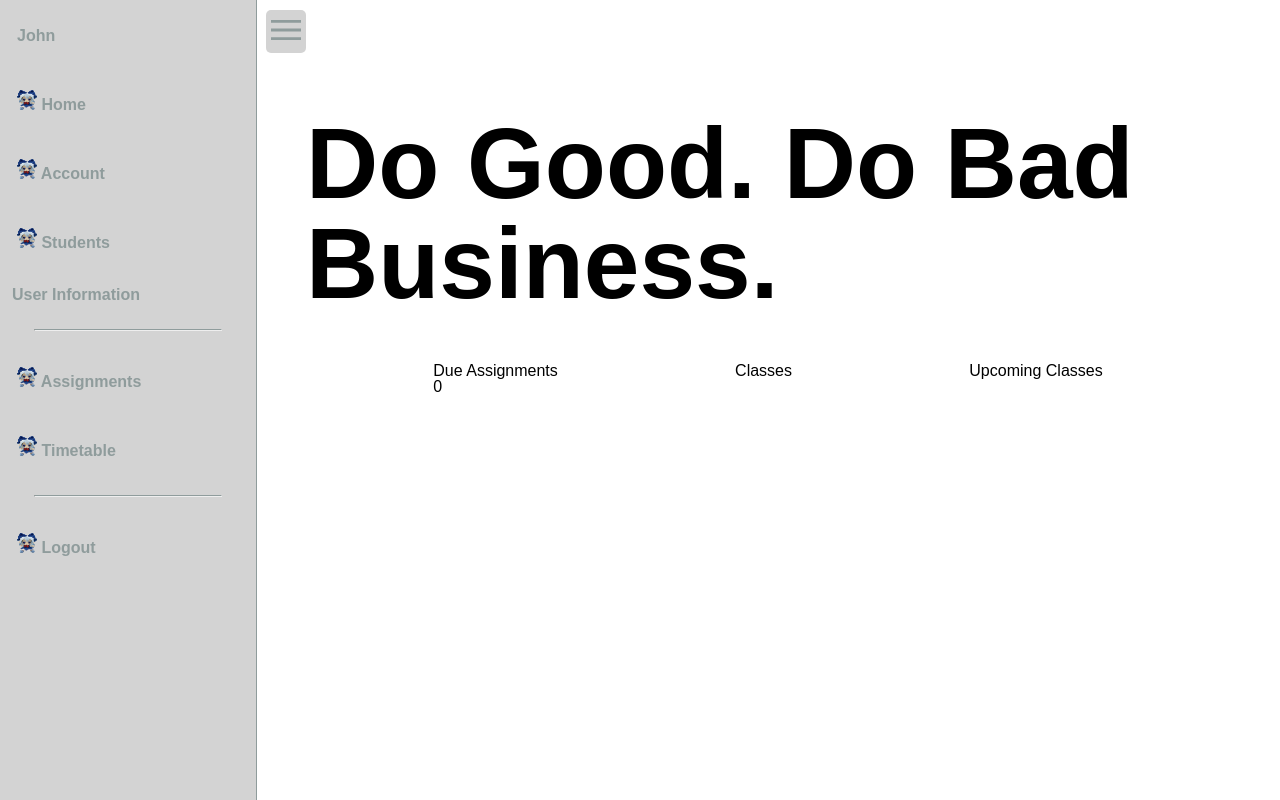
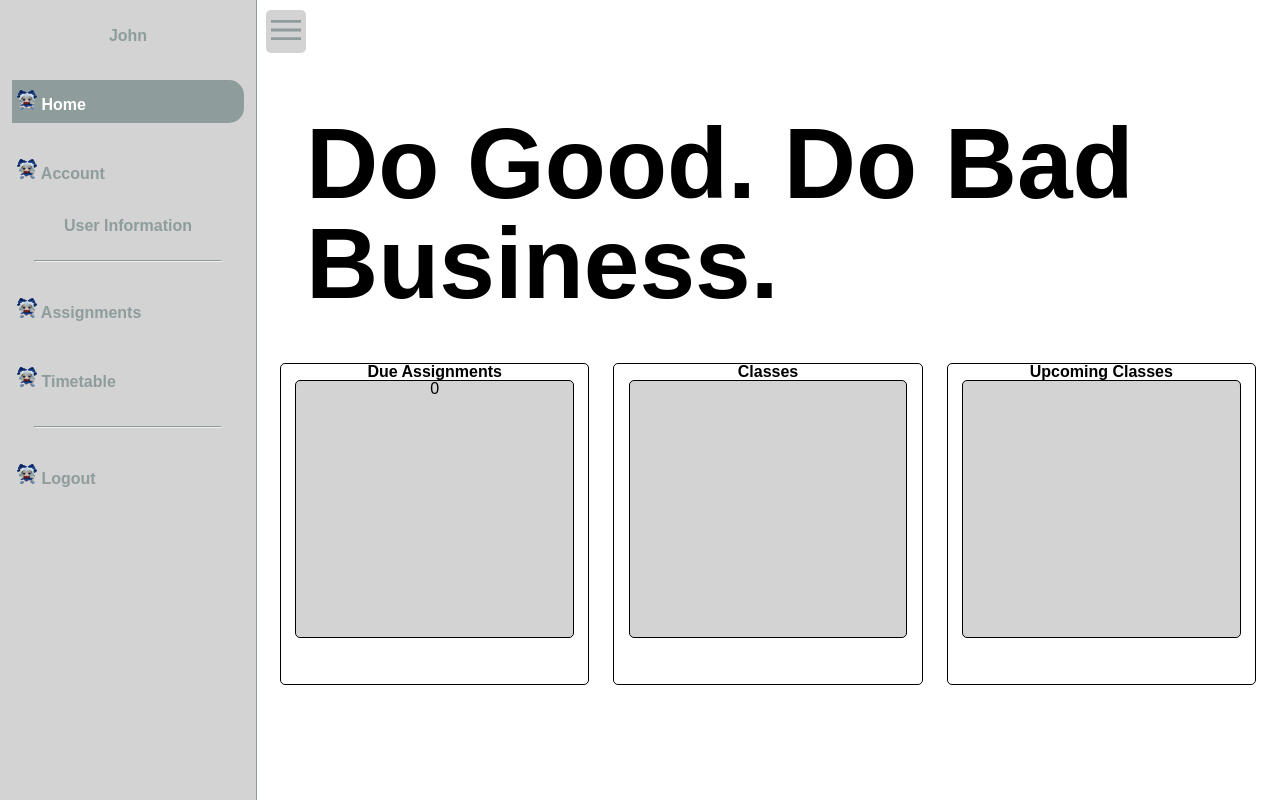
Before and after one commit to whishasha/g2g-py, a Flask app: page /user/home in a window 1280 px wide. Run offline with Flask 3, Linux system fonts and the light colour scheme; a user stored in the database is signed in; data comes from the database, SQL or seed files in the repository; data that the repository does not hold is empty; some libraries are stand-ins or nearby versions.

Commit message:
user stying
added active tabs on sidebar

added blocked colours on home page

```diff
--- a/static/css/g2gstylesheet.css
+++ b/static/css/g2gstylesheet.css
@@ -100,14 +100,23 @@ li a {
   text-decoration: none;
   padding: 10px 5px;
   color:var(--textbar);
+  border-top-right-radius: 15px;
+  border-bottom-right-radius: 15px;
 }
 
 /* Change the link color on hover */
 li a:hover {
   background-color: var(--accentbar);
+
   transition: 0.3s;
   color: var(--accentalt);
 }
+
+.active a{ /*for selected tabs */
+  background-color: var(--accentbar);
+  color: var(--accentalt);
+}
+
 
 hr {
     width:100%;
--- a/templates/user_account.html
+++ b/templates/user_account.html
@@ -160,6 +160,10 @@
 
 {% block js %}
 {{super()}}
+<script>
+    const sidebarItems = document.querySelector('#topbar').getElementsByTagName('li');
+    sidebarItems[2].classList.toggle('active');
+</script>
 {% endblock %}
 
 </body>
--- a/templates/user_assignments.html
+++ b/templates/user_assignments.html
@@ -329,6 +329,11 @@
 {% block js %}
 {{super()}}
 <script>
+    const sidebarItems = document.querySelector('#topbar').getElementsByTagName('li');
+    sidebarItems[6].classList.toggle('active');
+</script>
+<script>
+
     const dueAssignmentsEl = document.getElementById('dueAssignments');
     const completedAssignmentsEl = document.getElementById('completedAssignments');
     const unmarkedAssignmentsEl = document.getElementById('unmarkedAssignments');
--- a/templates/user_home.html
+++ b/templates/user_home.html
@@ -12,7 +12,36 @@
                 justify-content: space-evenly;
                 flex-direction: row;
             }
-        </style>
+            #main {
+                min-height: 100vh;
+            }
+            .section {
+                border: 1px solid black;
+                border-radius: 5px;
+
+                min-width: 30%;
+                text-align: center;
+                height: 40vh;
+            }
+            .section h1 {
+                font-weight: bold;
+            }
+
+            .scroll {
+                margin-left: auto;
+                margin-right: auto;
+;
+                scrollbar-width: 2px;
+
+                height: 80%;
+
+                width: 90%;
+                border: 1px solid black;
+                border-radius: 5px;
+
+                background-color: var(--bgbar);
+            }
+    </style>
     {% endblock %}
     {%endblock%}
 </head>
@@ -31,12 +60,12 @@
         <h1 style="padding: 50px;font-weight: bold;font-size: 100px;">Do Good. Do Bad Business.</h1>
 
         <div id="wrapper">
-            <div id="dueAssignments">
+            <div class="section">
                 <h1>Due Assignments</h1>
                 <!--show number of due assignments-->
                 <!--show title of due assignment + duedate-->
-                <p>{{ assignmentDetails|length }}</p>
-                <div id="assignmentWrapper">
+                <div class="scroll">
+                    <p>{{ assignmentDetails|length }}</p>
                     {% for assignment in assignmentDetails %} <!--not sure if this work :/-->
                         <div class="assignment">
                             <div class="title">{{assignment[1]}}</div>
@@ -47,9 +76,9 @@
                 </div>
 
             </div>
-            <div id="classes">
+            <div class="section">
                 <h1>Classes</h1> <!--show the classes the user is enrolled in-->
-                <div id="displayClasses">
+                <div class="scroll">
                     <ul>
                         {% if enrolledClasses[0] == 1 %} <!--untested :)-->
                         <li>English</li>
@@ -61,9 +90,9 @@
                     </ul>
                 </div>
             </div>
-            <div id="dates">
+            <div class="section">
                 <h1>Upcoming Classes</h1> <!--show upcoming classes-->
-                <div id="upcomingClasses">
+                <div class="scroll">
                     {% for class in classDates %}
                     <div class="class">
                         <div class="classdate">{{class[0]}}</div>
@@ -81,6 +110,10 @@
 
 {% block js %}
 {{super()}}
+<script>
+        const sidebarItems = document.querySelector('#topbar').getElementsByTagName('li');
+        sidebarItems[1].classList.toggle('active'); //toggling home tab
+</script>
 {% endblock %}
 
 </body>
--- a/templates/user_template.html
+++ b/templates/user_template.html
@@ -23,13 +23,13 @@
     <nav>
         {%block topbar%}
         <ul id="topbar">
-            <li><a href="/user/home">{{current_user.username}}</a></li>
+            <li style="text-align: center;"><a href="/user/home">{{current_user.username}}</a></li>
             <li><a href="/user/home"><img src="{{url_for('static', filename='assets/fumo.svg')}}" width="20px" height="20px"> Home</a></li>
             <li><a href="/user/account"><img src="{{url_for('static', filename='assets/fumo.svg')}}" width="20px" height="20px"> Account</a></li>
-            {% if current_user.is_tutor %}
+            <!-- {% if current_user.is_tutor %}
             <li><a href="/user/tutee"><img src="{{url_for('static', filename='assets/fumo.svg')}}" width="20px" height="20px"> Students</a></li>
-            {% endif %}
-            <li>User Information</li>
+            {% endif %} -->
+            <li style="text-align: center;">User Information</li>
             <li><hr class="line"></li>
             <li><a href="/user/assignments"><img src="{{url_for('static', filename='assets/fumo.svg')}}" width="20px" height="20px"> Assignments</a></li>
             <li><a href="/user/timetable"><img src="{{url_for('static', filename='assets/fumo.svg')}}" width="20px" height="20px"> Timetable</a></li>
@@ -47,7 +47,6 @@
         <p style="padding-left: 50px;font-weight: bold;">Hello. Fumo. Fumo. Test.</p>
        {% endblock %}
     </div>
-
     {% block js %}
     <script>
         function hideSidenav() {
--- a/templates/user_timetable.html
+++ b/templates/user_timetable.html
@@ -366,7 +366,8 @@ textarea {
     <script src="{{url_for('static', filename='js/g2g.js')}}"></script>
     <script>
         "use strict";
-
+    const sidebarItems = document.querySelector('#topbar').getElementsByTagName('li');
+    sidebarItems[6].classList.toggle('active');
 // credit: https://www.youtube.com/watch?v=ZBJ44LrmwDI
 console.log('Calendar script running.')
 
@@ -534,6 +535,7 @@ const displayDateInfo = (El) => { //display class details for each date
         dateInfoEl.innerHTML += `
             <div>
                 <ul>
+                <li>Title: ${infoData[index].title}</li>
                 <li>Time: ${infoData[index].time}</li>
                 <li>Subject: ${infoData[index].subject}</li>
                 <li>Description: ${infoData[index].description}</li>
```
